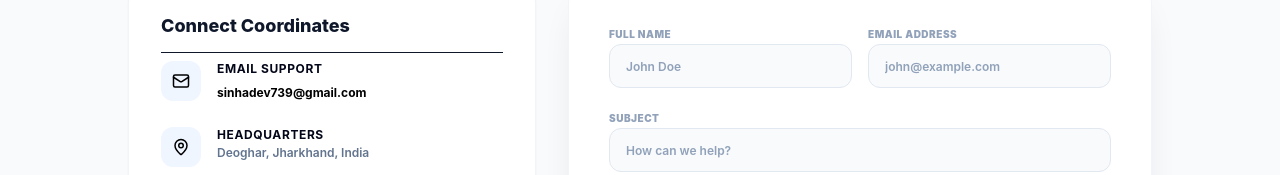
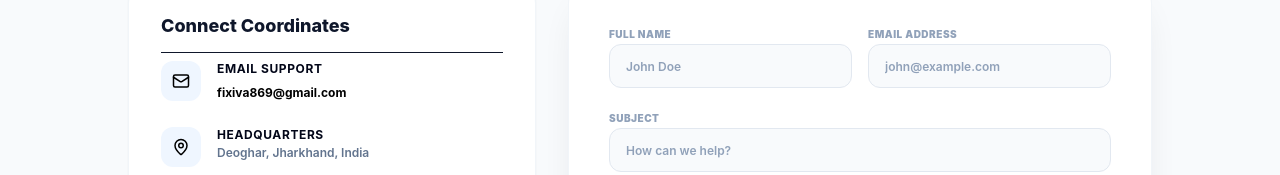
Before and after one commit to devraj0408/Fixiva, a React (Vite) app: page /contact in a window 1280 px wide. Shown: the part 350-525 px from the top of the page. Built offline with nearby package versions, Linux system fonts and the light colour scheme; no server answers; the database is empty.

Commit message:
Update email contact from sinhadev739 to fixiva869

```diff
--- a/src/pages/ContactUs.jsx
+++ b/src/pages/ContactUs.jsx
@@ -62,7 +62,7 @@ const ContactUs = () => {
                  <div className="space-y-0.5">
                   <h4 className="font-bold text-slate-950 text-xs uppercase tracking-wider">Email Support</h4>
                   <a href="mailto:sinhadev739@gmail.com" className="text-primary text-xs font-bold hover:underline break-all">
-                    sinhadev739@gmail.com
+                    fixiva869@gmail.com
                   </a>
                 </div>
               </div>
```
